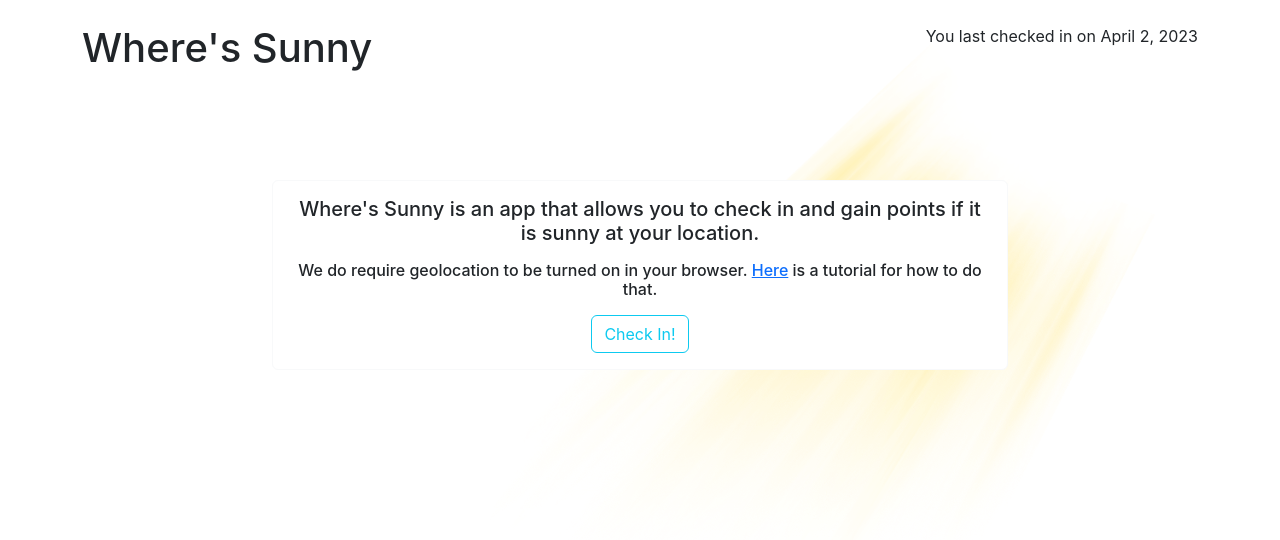
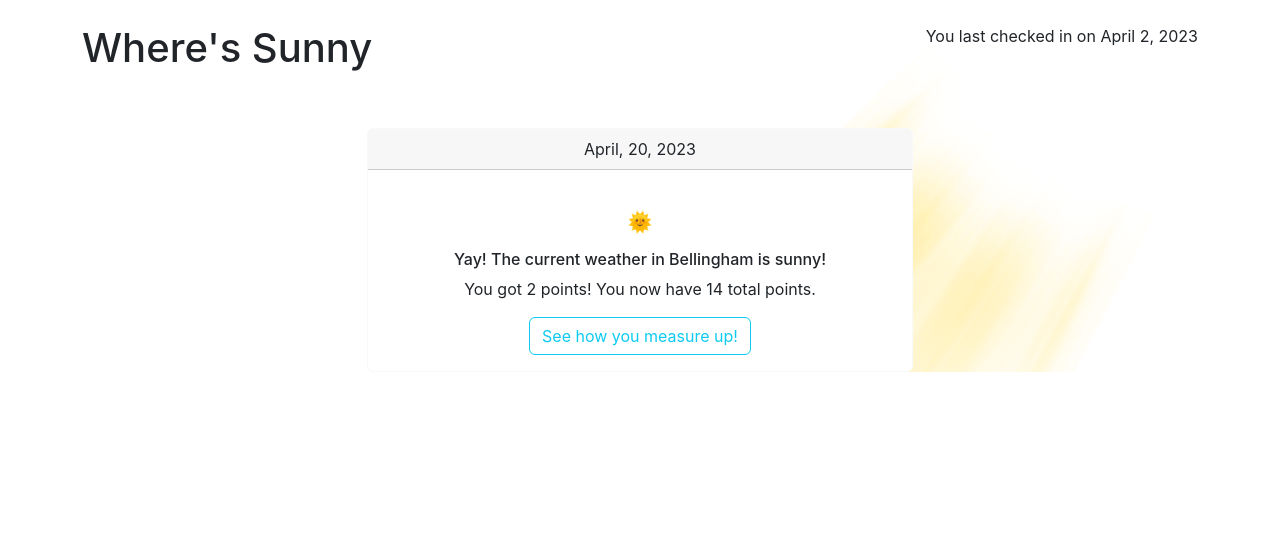
Before and after one commit to espressoGoddess/wheres_sunny, a React (Create React App) app: page /you-just-checked-in-successfully in a window 1280 px wide. Shown: the top 540 px of the page. Built offline with nearby package versions, Linux system fonts and the light colour scheme.

Commit message:
Install react router dom v5 and add routes

```diff
--- a/package.json
+++ b/package.json
@@ -10,6 +10,7 @@
     "react": "^18.2.0",
     "react-bootstrap": "^2.7.4",
     "react-dom": "^18.2.0",
+    "react-router-dom": "^5.3.0",
     "react-scripts": "5.0.1",
     "web-vitals": "^2.1.4"
   },
--- a/src/Components/App/App.js
+++ b/src/Components/App/App.js
@@ -1,4 +1,6 @@
 import { Container, Col, Row, Button } from 'react-bootstrap';
+import React from 'react';
+import { Switch, Route } from 'react-router-dom'
 import Home from '../Home/Home';
 import Stats from '../Stats/Stats';
 import Success from '../Success/Success';
@@ -13,9 +15,17 @@ export default function App() {
           <p>You last checked in on April 2, 2023</p>
         </Container>
       </header>
-      <Home />
-      {/* <Success /> */}
-      {/* <Stats /> */}
+      <Switch>
+        <Route exact path='/'>
+          <Home />
+        </Route>
+        <Route exact path='/you-just-checked-in-successfully'>
+            <Success />
+        </Route>
+        <Route exact path='/see-your-points'>
+          <Stats />
+        </Route>
+      </Switch>
     </main>
   );
 }
--- a/src/Components/Home/Home.js
+++ b/src/Components/Home/Home.js
@@ -1,9 +1,14 @@
-import React from 'react';
+import React, { useState } from 'react';
+import { useHistory } from 'react-router-dom';
 import './Home.css';
 import { Button, Card, Col, Row, Container } from 'react-bootstrap';
 
 export default function Home() {
-  const [isLoading, setIsLoading] = React.useState(false);
+  const [isLoading, setIsLoading] = useState(false);
+  const history = useHistory();
+  const routeToSuccess = () => {
+    history.push('/you-just-checked-in-successfully');
+  }
 
   return (
     <Container className='Home'>
@@ -25,6 +30,7 @@ export default function Home() {
                   (position) => {
                     console.log(position);
                     setIsLoading(false);
+                    routeToSuccess();
                   },
                   () => {
                     console.log('no');
--- a/src/index.js
+++ b/src/index.js
@@ -1,4 +1,5 @@
 import React from 'react';
+import { BrowserRouter } from 'react-router-dom'
 import ReactDOM from 'react-dom/client';
 import 'bootstrap/dist/css/bootstrap.min.css';
 import './index.css';
@@ -7,9 +8,11 @@ import reportWebVitals from './reportWebVitals';
 
 const root = ReactDOM.createRoot(document.getElementById('root'));
 root.render(
-  <React.StrictMode>
-    <App />
-  </React.StrictMode>
+  <BrowserRouter>
+    <React.StrictMode>
+      <App />
+    </React.StrictMode>
+  </BrowserRouter>
 );
 
 // If you want to start measuring performance in your app, pass a function
```
Also changed, not shown: 1 other file (tests, documents, lock files or other folders).
